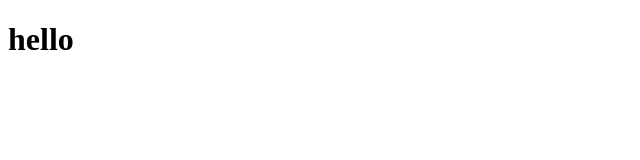
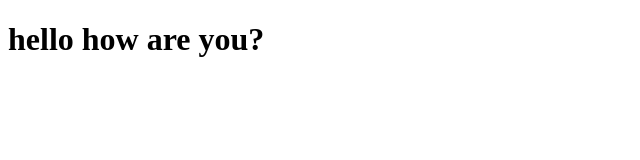
Before and after one commit to devopswithdayanand/m1-git-practice, a plain HTML site: page index.html in a window 1280 px wide. Shown: the whole page, without its empty margins (0-640 px from the left). Drawn offline with Linux system fonts and the light colour scheme.

Commit message:
added how are you

```diff
--- a/index.html
+++ b/index.html
@@ -10,6 +10,7 @@
 <body>
    <h1>
     hello
+    how are you?
    </h1>
 </body>
 </html>
```
